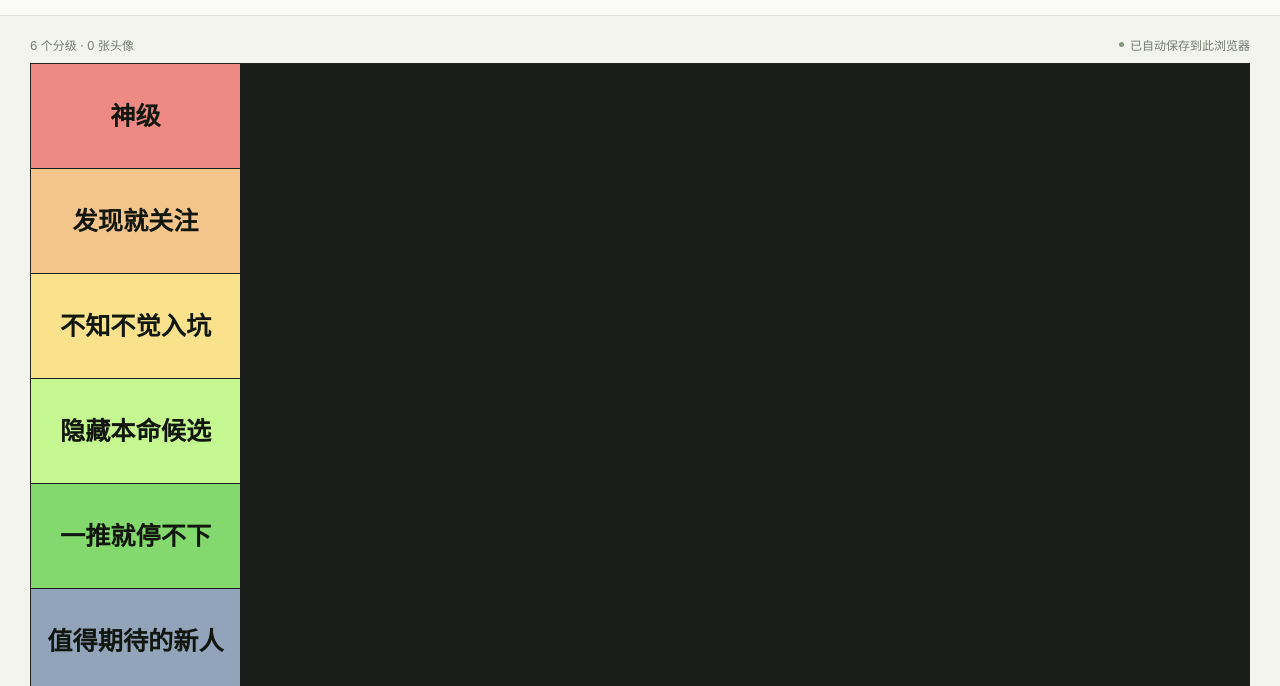
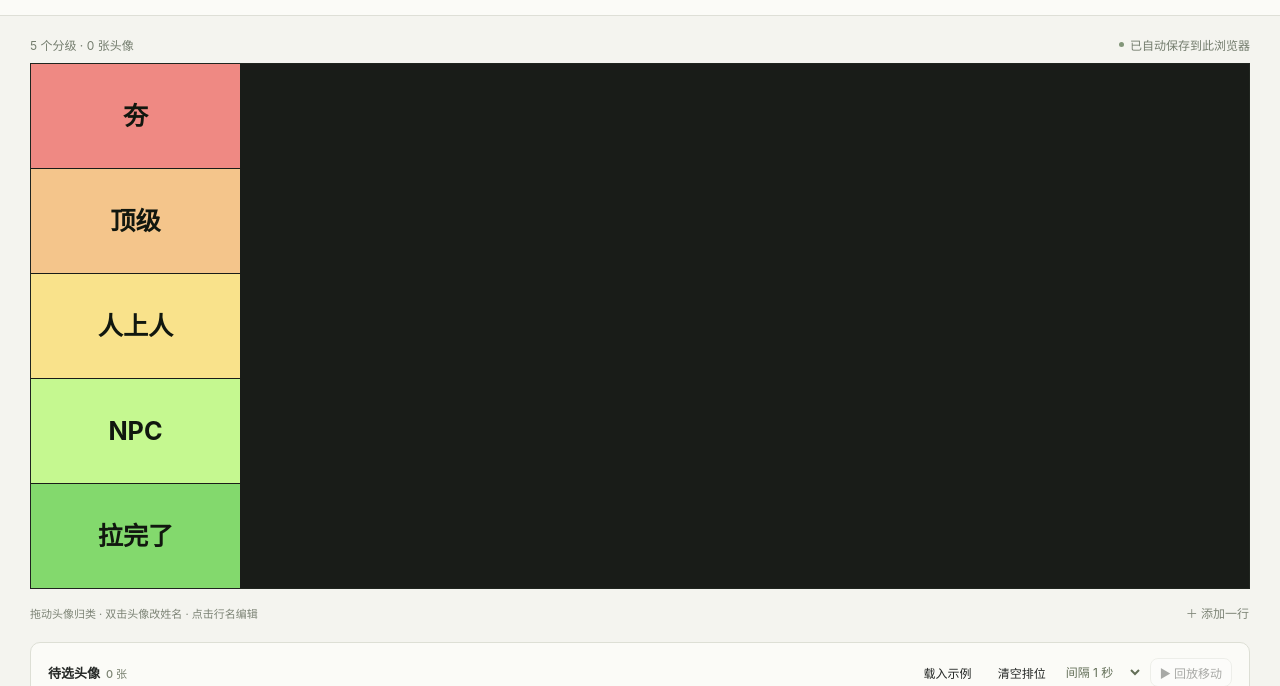
Before and after one commit to linha98/avatar-tier-board, a plain HTML site: page index.html in a window 1280 px wide. Shown: the part 114-800 px from the top of the page. Drawn offline with Linux system fonts and the light colour scheme.

Commit message:
Set five default tiers to 夯、顶级、人上人、NPC、拉完了

```diff
--- a/index.html
+++ b/index.html
@@ -177,7 +177,7 @@
     const sourceMarkup = '<!DOCTYPE html>\n' + document.documentElement.outerHTML;
     const $ = id => document.getElementById(id);
     const palette = ['#ef8983', '#f4c58b', '#f9e28b', '#c5f890', '#83d96d', '#91a4ba'];
-    const defaultLabels = ['神级', '发现就关注', '不知不觉入坑', '隐藏本命候选', '一推就停不下', '值得期待的新人'];
+    const defaultLabels = ['夯', '顶级', '人上人', 'NPC', '拉完了'];
     let project;
     let database;
     let selectedCard = null;
```
